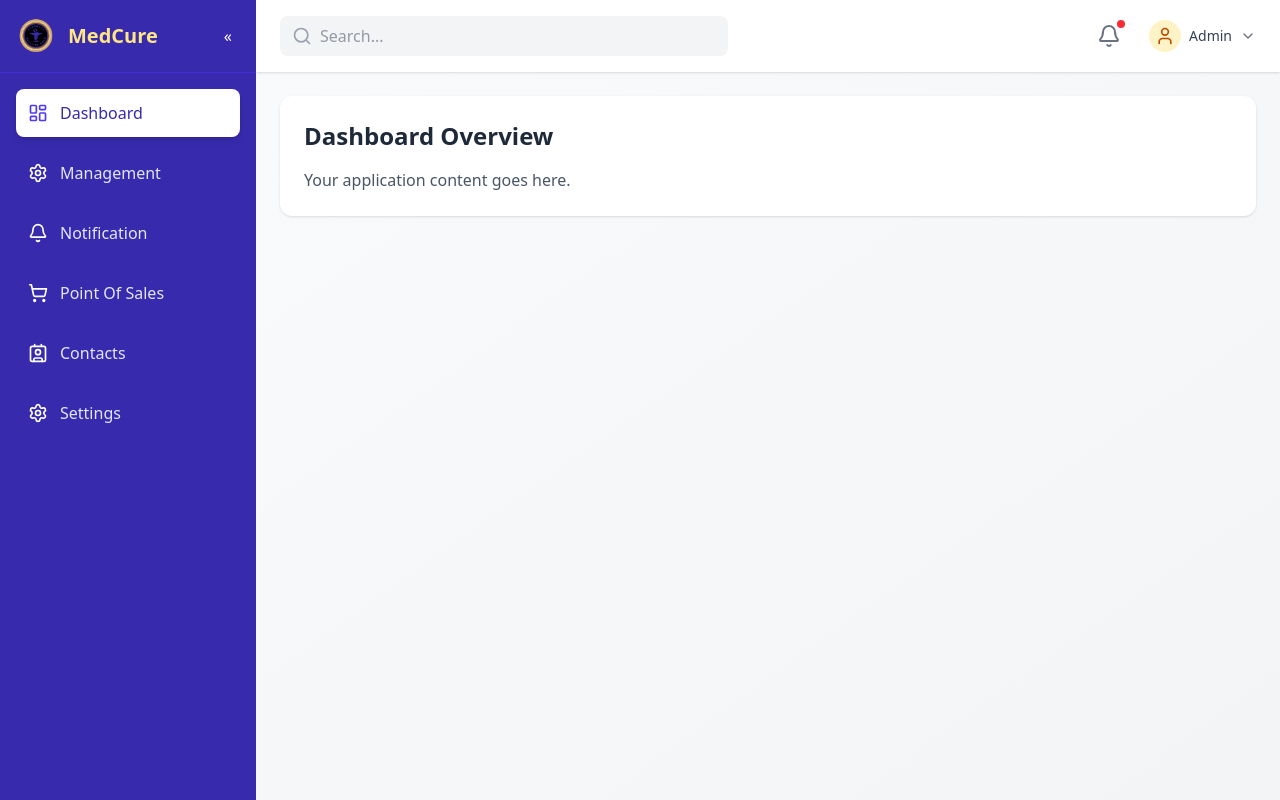
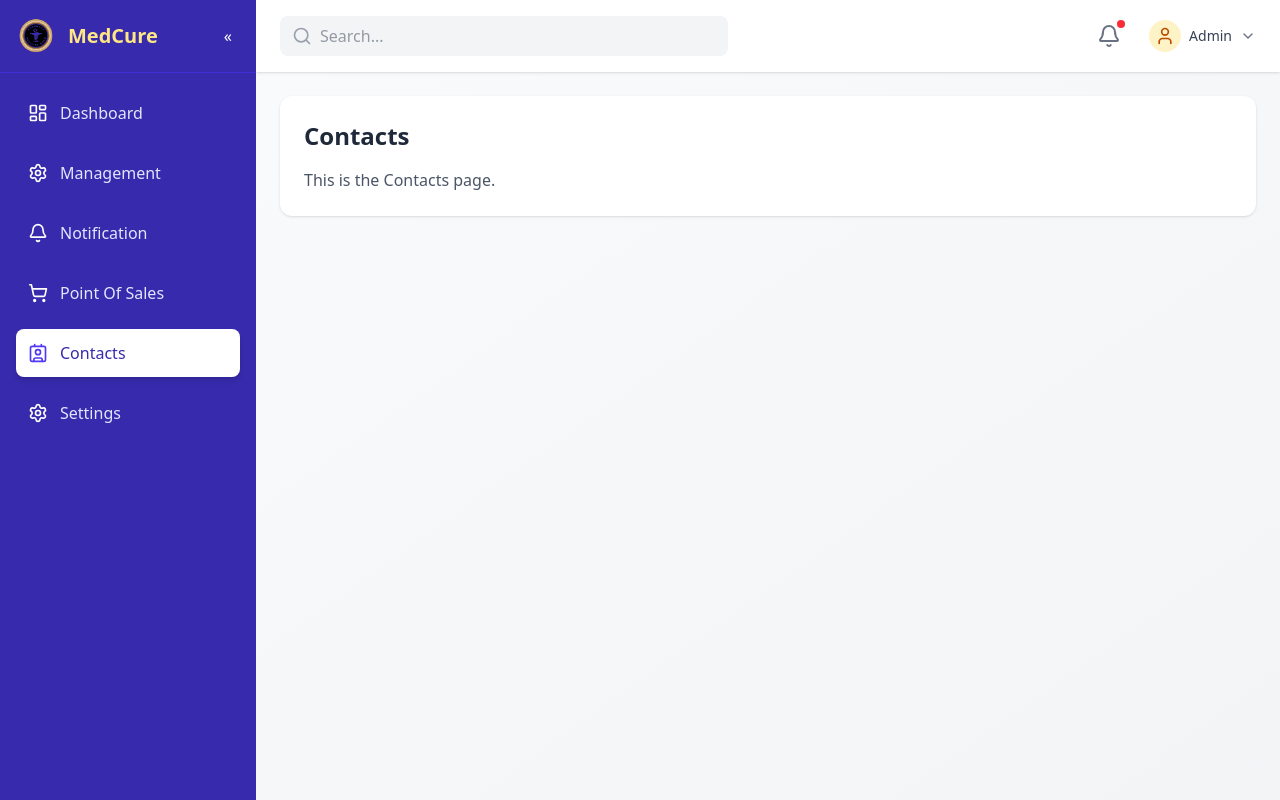
Before and after one commit to bulsu-santiagocs/medcure-official, a React (Vite) app: page /contacts in a window 1280 px wide. Built offline with nearby package versions, Linux system fonts and the light colour scheme.

Commit message:
fix pages with landing pages

```diff
--- a/package.json
+++ b/package.json
@@ -14,6 +14,7 @@
     "lucide-react": "^0.533.0",
     "react": "^19.1.0",
     "react-dom": "^19.1.0",
+    "react-router-dom": "^6.30.1",
     "tailwindcss": "^4.1.11"
   },
   "devDependencies": {
--- a/src/App.jsx
+++ b/src/App.jsx
@@ -1,23 +1,32 @@
-import Sidebar from './components/Sidebar'
-import Header from './components/Header'
+import { Routes, Route } from 'react-router-dom';
+import Sidebar from './components/Sidebar';
+import Header from './components/Header';
+import Dashboard from './pages/Dashboard';
+import Management from './pages/Management';
+import Notification from './pages/Notification';
+import PointOfSales from './pages/PointOfSales';
+import Contacts from './pages/Contacts';
+import Settings from './pages/Settings';
 
 function App() {
   return (
     <div className="flex h-screen bg-gray-50">
       <Sidebar />
-
       <div className="flex-1 flex flex-col overflow-hidden">
         <Header />
-
         <main className="flex-1 p-6 overflow-auto bg-gradient-to-br from-gray-50 to-gray-100">
-          <div className="bg-white p-6 rounded-xl shadow-sm">
-            <h1 className="text-2xl font-bold text-gray-800 mb-4">Dashboard Overview</h1>
-            <p className="text-gray-600">Your application content goes here.</p>
-          </div>
+          <Routes>
+            <Route path="/" element={<Dashboard />} />
+            <Route path="/management" element={<Management />} />
+            <Route path="/notification" element={<Notification />} />
+            <Route path="/point-of-sales" element={<PointOfSales />} />
+            <Route path="/contacts" element={<Contacts />} />
+            <Route path="/settings" element={<Settings />} />
+          </Routes>
         </main>
       </div>
     </div>
-  )
+  );
 }
 
-export default App
+export default App;
--- a/src/components/Sidebar.jsx
+++ b/src/components/Sidebar.jsx
@@ -1,25 +1,26 @@
-import { useState } from 'react'
+import { useState } from 'react';
+import { Link, useLocation } from 'react-router-dom';
 import {
   LayoutDashboard,
   Settings,
   Bell,
   ShoppingCart,
   Contact
-} from 'lucide-react'
-import Logo from './Logo.jsx'
+} from 'lucide-react';
+import Logo from './Logo.jsx';
 
 const Sidebar = () => {
-  const [expanded, setExpanded] = useState(true)
-  const [activeItem, setActiveItem] = useState('Dashboard')
+  const [expanded, setExpanded] = useState(true);
+  const location = useLocation();
 
   const menuItems = [
-    { name: 'Dashboard', icon: <LayoutDashboard size={20} /> },
-    { name: 'Management', icon: <Settings size={20} /> },
-    { name: 'Notification', icon: <Bell size={20} /> },
-    { name: 'Point Of Sales', icon: <ShoppingCart size={20} /> },
-    { name: 'Contacts', icon: <Contact size={20} /> },
-    { name: 'Settings', icon: <Settings size={20} /> },
-  ]
+    { name: 'Dashboard', icon: <LayoutDashboard size={20} />, path: '/' },
+    { name: 'Management', icon: <Settings size={20} />, path: '/management' },
+    { name: 'Notification', icon: <Bell size={20} />, path: '/notification' },
+    { name: 'Point Of Sales', icon: <ShoppingCart size={20} />, path: '/point-of-sales' },
+    { name: 'Contacts', icon: <Contact size={20} />, path: '/contacts' },
+    { name: 'Settings', icon: <Settings size={20} />, path: '/settings' },
+  ];
 
   return (
     <div className={`h-screen bg-indigo-800 text-white transition-all duration-300 ease-in-out ${expanded ? 'w-64' : 'w-20'} shadow-xl`}>
@@ -37,25 +38,25 @@ const Sidebar = () => {
         <ul className="space-y-3">
           {menuItems.map((item) => (
             <li key={item.name}>
-              <button
-                onClick={() => setActiveItem(item.name)}
+              <Link
+                to={item.path}
                 className={`w-full flex items-center p-3 rounded-lg transition-all duration-200 ${
-                  activeItem === item.name
+                  location.pathname === item.path
                     ? 'bg-white text-indigo-800 shadow-md font-medium'
                     : 'hover:bg-indigo-700 text-indigo-100'
                 }`}
               >
-                <span className={`flex-shrink-0 ${activeItem === item.name ? 'text-indigo-600' : 'text-white'}`}>
+                <span className={`flex-shrink-0 ${location.pathname === item.path ? 'text-indigo-600' : 'text-white'}`}>
                   {item.icon}
                 </span>
                 {expanded && <span className="ml-3">{item.name}</span>}
-              </button>
+              </Link>
             </li>
           ))}
         </ul>
       </nav>
     </div>
-  )
-}
+  );
+};
 
-export default Sidebar
+export default Sidebar;
--- a/src/main.jsx
+++ b/src/main.jsx
@@ -1,10 +1,13 @@
-import React from 'react'
-import ReactDOM from 'react-dom/client'
-import App from './App'
-import './index.css'
+import React from 'react';
+import ReactDOM from 'react-dom/client';
+import { BrowserRouter } from 'react-router-dom';
+import App from './App';
+import './index.css';
 
 ReactDOM.createRoot(document.getElementById('root')).render(
   <React.StrictMode>
-    <App />
+    <BrowserRouter>
+      <App />
+    </BrowserRouter>
   </React.StrictMode>
-)
+);
--- /dev/null
+++ b/src/pages/Contacts.jsx
@@ -0,0 +1,12 @@
+import React from 'react';
+
+const Contacts = () => {
+  return (
+    <div className="bg-white p-6 rounded-xl shadow-sm">
+      <h1 className="text-2xl font-bold text-gray-800 mb-4">Contacts</h1>
+      <p className="text-gray-600">This is the Contacts page.</p>
+    </div>
+  );
+};
+
+export default Contacts;
--- /dev/null
+++ b/src/pages/Dashboard.jsx
@@ -0,0 +1,12 @@
+import React from 'react';
+
+const Dashboard = () => {
+  return (
+    <div className="bg-white p-6 rounded-xl shadow-sm">
+      <h1 className="text-2xl font-bold text-gray-800 mb-4">Dashboard</h1>
+      <p className="text-gray-600">Welcome to the Dashboard.</p>
+    </div>
+  );
+};
+
+export default Dashboard;
--- /dev/null
+++ b/src/pages/Management.jsx
@@ -0,0 +1,12 @@
+import React from 'react';
+
+const Management = () => {
+  return (
+    <div className="bg-white p-6 rounded-xl shadow-sm">
+      <h1 className="text-2xl font-bold text-gray-800 mb-4">Management</h1>
+      <p className="text-gray-600">This is the Management page.</p>
+    </div>
+  );
+};
+
+export default Management;
--- /dev/null
+++ b/src/pages/Notification.jsx
@@ -0,0 +1,12 @@
+import React from 'react';
+
+const Notification = () => {
+  return (
+    <div className="bg-white p-6 rounded-xl shadow-sm">
+      <h1 className="text-2xl font-bold text-gray-800 mb-4">Notification</h1>
+      <p className="text-gray-600">This is the Notification page.</p>
+    </div>
+  );
+};
+
+export default Notification;
--- /dev/null
+++ b/src/pages/PointOfSales.jsx
@@ -0,0 +1,12 @@
+import React from 'react';
+
+const PointOfSales = () => {
+  return (
+    <div className="bg-white p-6 rounded-xl shadow-sm">
+      <h1 className="text-2xl font-bold text-gray-800 mb-4">Point Of Sales</h1>
+      <p className="text-gray-600">This is the Point Of Sales page.</p>
+    </div>
+  );
+};
+
+export default PointOfSales;
--- /dev/null
+++ b/src/pages/Settings.jsx
@@ -0,0 +1,12 @@
+import React from 'react';
+
+const Settings = () => {
+  return (
+    <div className="bg-white p-6 rounded-xl shadow-sm">
+      <h1 className="text-2xl font-bold text-gray-800 mb-4">Settings</h1>
+      <p className="text-gray-600">This is the Settings page.</p>
+    </div>
+  );
+};
+
+export default Settings;
```
Also changed, not shown: 1 other file (tests, documents, lock files or other folders).
